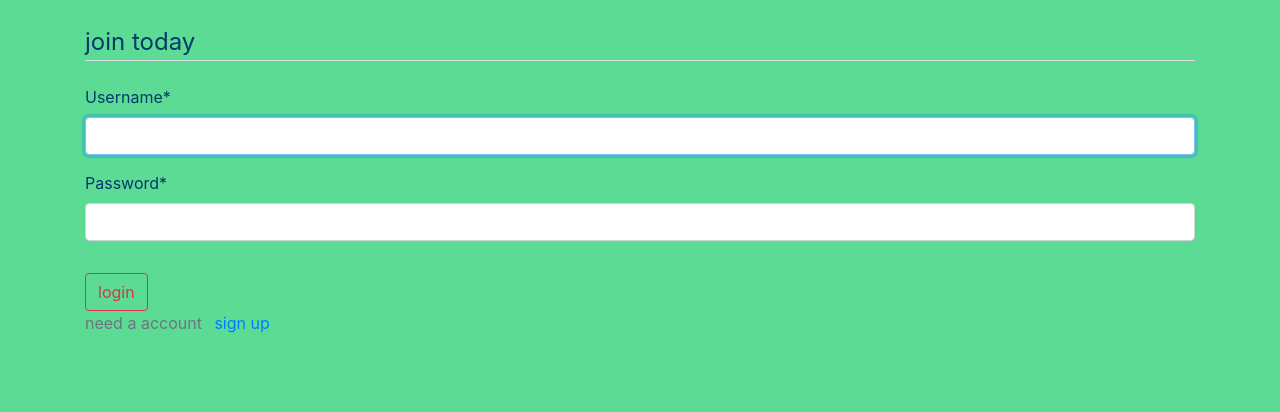
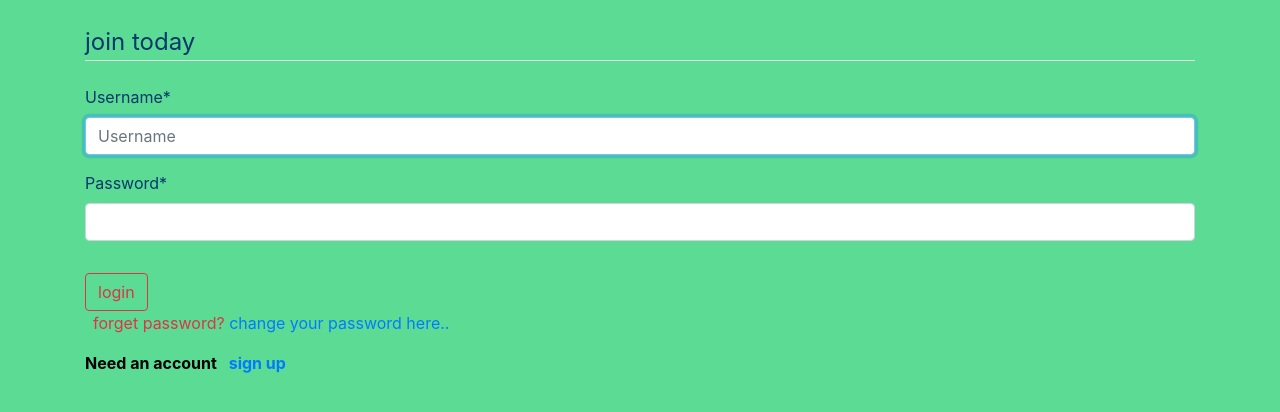
Before and after one commit to jagatheeswar/djangoblog, a Django app: page /login/ in a window 1280 px wide. Shown: the part 56-468 px from the top of the page. Run offline with Django 3.2, Linux system fonts and the light colour scheme; some libraries are stand-ins or nearby versions.

Commit message:
email reset

```diff
--- a/blog/templates/blog/home.html
+++ b/blog/templates/blog/home.html
@@ -81,7 +81,7 @@ select option{
     <br>
 
     <form action="search/dummy">
-      <input type="text" placeholder="search by username" name="searchone"  class="textinput form-control" >
+      <input type="text" oninput="this.value = this.value.toLowerCase()" style="text-transform: capitalize;" placeholder="search by username" name="searchone"  class="textinput form-control" >
       <button type="submit" class="btn btn-warning mybtn btn-lg"><i class="fa fa-search"></i></button>
 
     </form>
--- a/blog/templates/blog/post_detail.html
+++ b/blog/templates/blog/post_detail.html
@@ -42,7 +42,7 @@
 
       {% endif %}
 
-      <a href="{% url 'user-jaga' object.author%}"><h1 class="name detailauth" style="text-transform: capitalize;">{{ object.author }}</h1>
+      <a href="{% url 'user-jaga' object.author%}"><h1 class="name detailauth" style="text-transform: capitalize;">{{ object.author }}</h1></a>
       <small class="date">{{ object.date_posted|date:"F d, Y" }}</small>
 
 <div class="likcom">
@@ -80,7 +80,7 @@
     <h2 class="article-title" style="text-transform: capitalize;">{{ object.title }}</h2>
 
     <p class="article-content" id="postdetailcontent" style="text-transform: capitalize;">{{ object.content }}</p>
-
+    <h6 style="text-transform: capitalize; color:black; font-weight:500">#{{object.tags}}</h6>
   </div>
   <img class="ac1"  width="100%" src="{{ object.blogimage.url }}">
 </article>
--- a/blog/views.py
+++ b/blog/views.py
@@ -67,7 +67,7 @@ class PostCreateView(LoginRequiredMixin ,CreateView, UserPassesTestMixin):
 
 class PostUpdateView(LoginRequiredMixin, UserPassesTestMixin, UpdateView):
     model = Post
-    fields = ['title', 'content']
+    fields = ['title', 'content','tags','blogimage']
 
     def form_valid(self, form):
         form.instance.author = self.request.user
--- a/jagachat/urls.py
+++ b/jagachat/urls.py
@@ -11,7 +11,28 @@ urlpatterns = [
     path('', include('blog.urls')),
     path('user', include('registeration.urls')),
     path('login/', auth_views.LoginView.as_view(template_name='registeration/login.html'), name= 'login'),
-    path('logout/', auth_views.LogoutView.as_view(template_name='registeration/logout.html'), name= 'logout'),]
+    path('logout/', auth_views.LogoutView.as_view(template_name='registeration/logout.html'), name= 'logout'),
+    path('password-reset/',
+         auth_views.PasswordResetView.as_view(
+             template_name='registeration/password_reset.html'
+         ),
+         name='password_reset'),
+    path('password-reset/done/',
+         auth_views.PasswordResetDoneView.as_view(
+             template_name='registeration/password_reset_done.html'
+         ),
+         name='password_reset_done'),
+    path('password-reset-confirm/<uidb64>/<token>/',
+         auth_views.PasswordResetConfirmView.as_view(
+             template_name='registeration/password_reset_confirm.html'
+         ),
+         name='password_reset_confirm'),
+    path('password-reset-complete/',
+         auth_views.PasswordResetCompleteView.as_view(
+             template_name='registeration/password_reset_complete.html'
+         ),
+         name='password_reset_complete'),
+    ]
 
 
 
--- a/registeration/templates/registeration/login.html
+++ b/registeration/templates/registeration/login.html
@@ -12,16 +12,19 @@
                 </legend>
 
 <div id="div_id_username" class="form-group"> <label for="id_username" class=" requiredField">
-    Username<span class="asteriskField">*</span> </label> <div class=""> <input type="text" name="username" autofocus autocapitalize="none" autocomplete="username" maxlength="30" class="textinput textInput form-control" required id="id_username"> </div> </div> <div id="div_id_password" class="form-group"> <label for="id_password" class=" requiredField">
-    Password<span class="asteriskField">*</span> </label> <div class=""> <input maxlength="20" type="password" name="password" autocomplete="current-password" class="textinput textInput form-control" required id="id_password"> </div> </div>
+    Username<span class="asteriskField">*</span> </label> <div class=""> <input type="text" oninput="this.value = this.value.toLowerCase()" style="text-transform: capitalize;" name="username" placeholder="username" autofocus autocapitalize="none" autocomplete="username" maxlength="30" class="textinput textInput form-control" required id="id_username"> </div> </div> <div id="div_id_password" class="form-group"> <label for="id_password" class=" requiredField">
+    Password<span class="asteriskField">*</span> </label> <div class=""> <input type="password" name="password" autocomplete="current-password" class="textinput  textInput form-control" required id="id_password"> </div> </div>
 
 
             </fieldset>
             <div>
             <button class="btn btn-outline-danger" type="submit">login
             </button>
+            <p class="text-danger ml-2">forget password?
+                <a href="{% url 'password_reset' %}" class="link-primary">change your password here..</a>
+            </p>
         </div>
     </form>
 </div>
-<div class="text-muted"> need a account <a class="ml-2" href="{% url 'register' %}"> sign up</a></div>
+<div style="font-weight: bold; color:black"> Need an account <a class="ml-2" href="{% url 'register' %}"> sign up</a></div>
 {% endblock content %}
--- /dev/null
+++ b/registeration/templates/registeration/password_reset_done.html
@@ -0,0 +1,6 @@
+{% extends "blog/base.html" %}
+{% block content %}
+<div class="alert alert-info">
+    An email has been sent with instructions to reset your password
+</div>
+{% endblock content %}
--- a/registeration/templates/registeration/profile.html
+++ b/registeration/templates/registeration/profile.html
@@ -89,11 +89,11 @@ div#div_id_background_image, div#div_id_image{
           <div class="updateclass" id="myDIV">
           <fieldset class="form-group">
               <legend class="border-bottom mb-4">Profile Info</legend>
-              <div id="id_username" class="form-group"> <label for="id_username">Username:</label><input class="textinput form-control" type="text" name="username" value="{{user.username}}" maxlength="30" required id="id_username"><br><span class="helptext">Required. 150 characters or fewer. Letters, digits and @/./+/-/_ only.</span></div>
+              <div id="id_username" class="form-group"> <label for="id_username">Username:</label><input class="textinput form-control" type="text" oninput="this.value = this.value.toLowerCase()" style="text-transform: capitalize;" name="username" value="{{user.username}}" maxlength="30" required id="id_username"><br><span class="helptext">Required. 150 characters or fewer. Letters, digits and @/./+/-/_ only.</span></div>
 <div id="id_email" class="form-group">
 <label for="id_email">
 Email:</label>
-<input maxlength="40" type="email" name="email" value="{{user.email}}" required id="id_email" class="textinput form-control">
+<input maxlength="40" type="email" name="email" oninput="this.value = this.value.toLowerCase()" style="text-transform: capitalize;" value="{{user.email}}" required id="id_email" class="textinput form-control">
               <br>
 </div>
 
```
Also changed, not shown: jagachat/settings.py (+7 -0 lines), registeration/templates/registeration/password_reset.html (added, +20 -0 lines), registeration/templates/registeration/password_reset_complete.html (added, +7 -0 lines), registeration/templates/registeration/password_reset_confirm.html (added, +16 -0 lines), registeration/templates/registeration/register.html (+5 -5 lines), 2 other files.
